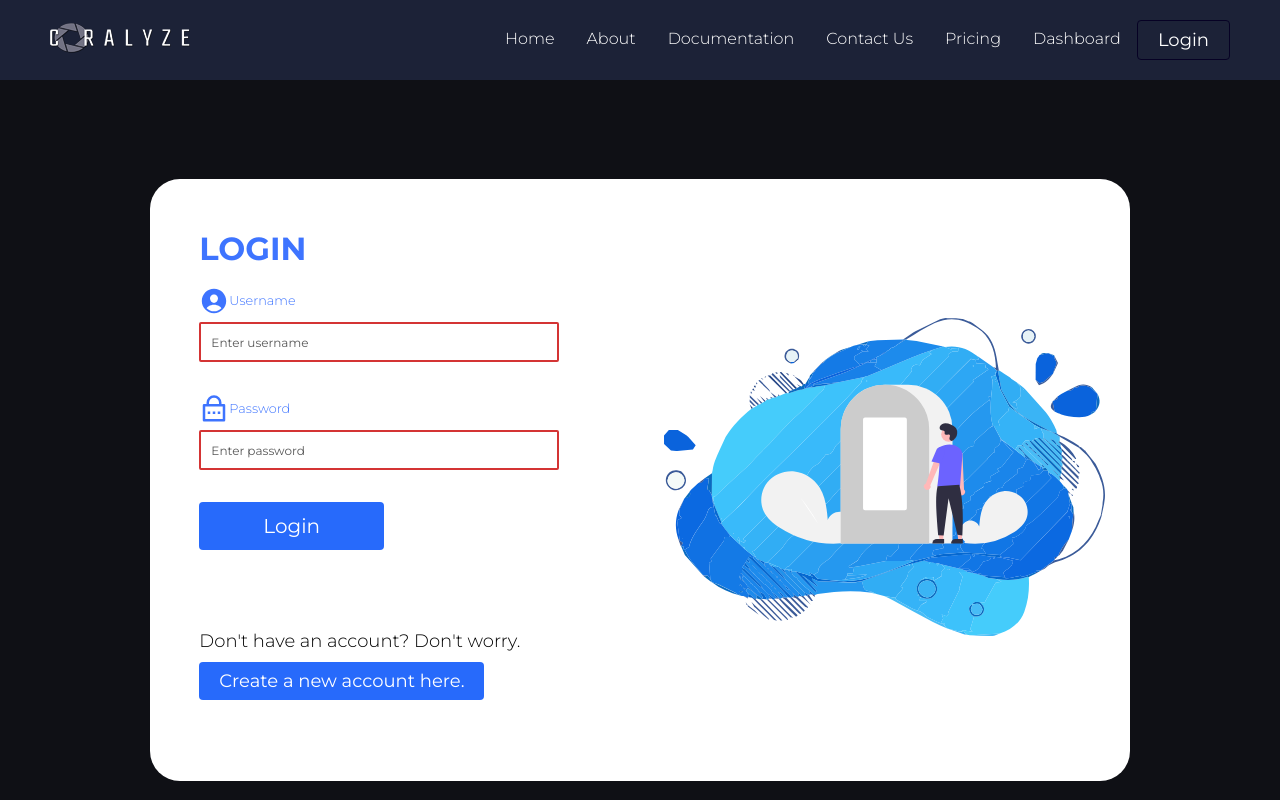
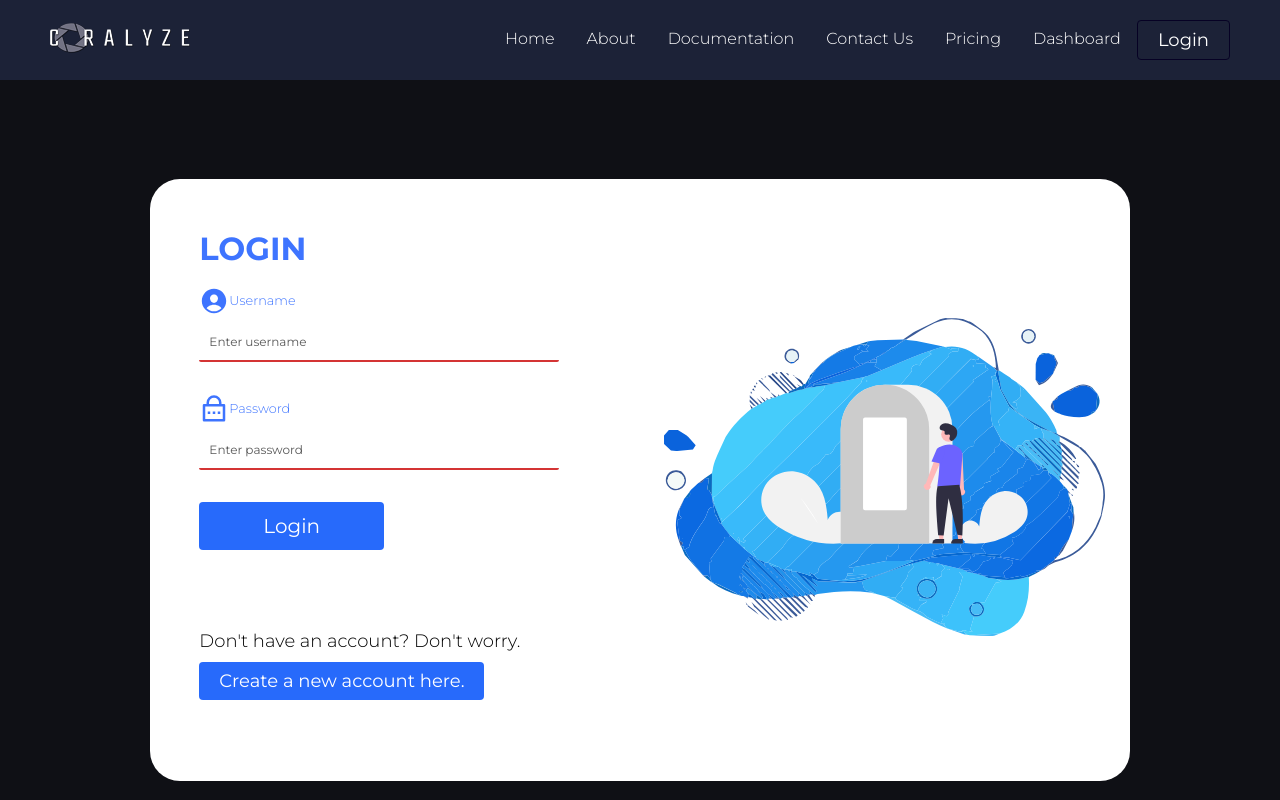
Before and after one commit to Chauster/Coralyze-Frontend, a React (Create React App) app: page /login in a window 1280 px wide. Shown: the top 800 px of the page. Built offline with nearby package versions, Linux system fonts and the light colour scheme.

Commit message:
updated form input css
- fixed css to border-bottom for cleaner look
- changed phone number input from number to numeric, to disable increment and decrement arrows on field

```diff
--- a/src/components/ContactUs/contactForm.css
+++ b/src/components/ContactUs/contactForm.css
@@ -123,9 +123,10 @@
 }
 
 .form__input:required {
-  border: none;
+  /* border: none; */
+  border-bottom: 2px solid rgb(89, 211, 105);
 }
 
 .form__input:required:invalid {
-  border: 2px solid rgb(212, 52, 52);
+  border-bottom: 2px solid rgb(212, 52, 52);
 }
--- a/src/components/ContactUs/contactForm.js
+++ b/src/components/ContactUs/contactForm.js
@@ -81,7 +81,7 @@ function ContactForm() {
                 minLength="10"
                 pattern="[-+]?[0-9]"
                 id="phone"
-                type="number"
+                type="numeric"
                 name="phone"
                 className="form__input"
                 placeholder="Enter your contact number"
--- a/src/components/Register/registerFormSection.js
+++ b/src/components/Register/registerFormSection.js
@@ -228,7 +228,7 @@ function RegisterFormSection() {
               minLength="10"
               pattern="[-+]?[0-9]"
               id="phnumber"
-              type="number"
+              type="numeric"
               name="phnumber"
               className="form__input"
               placeholder="Enter your phone number"
```
